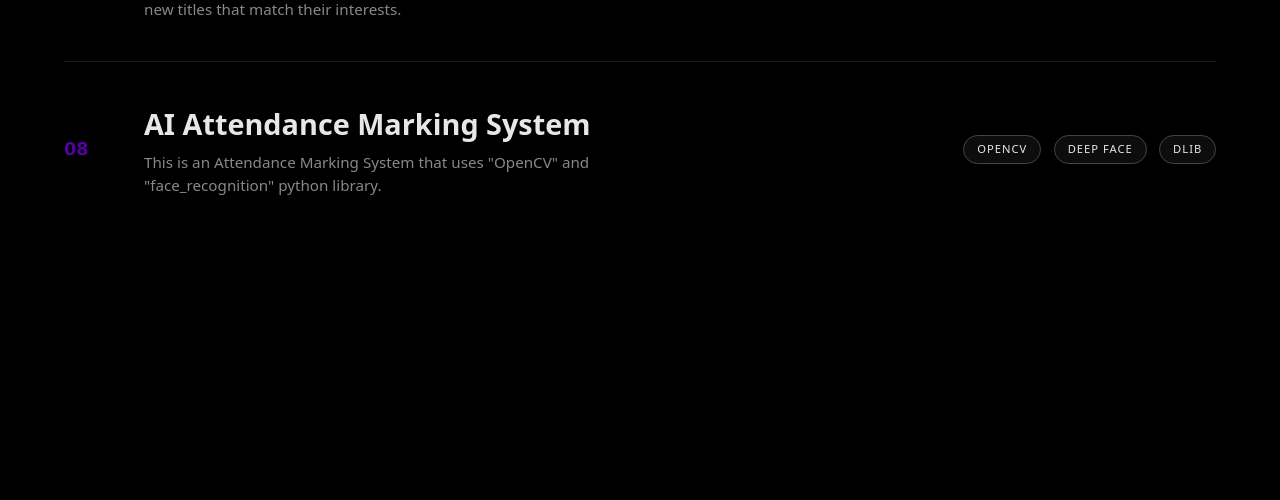
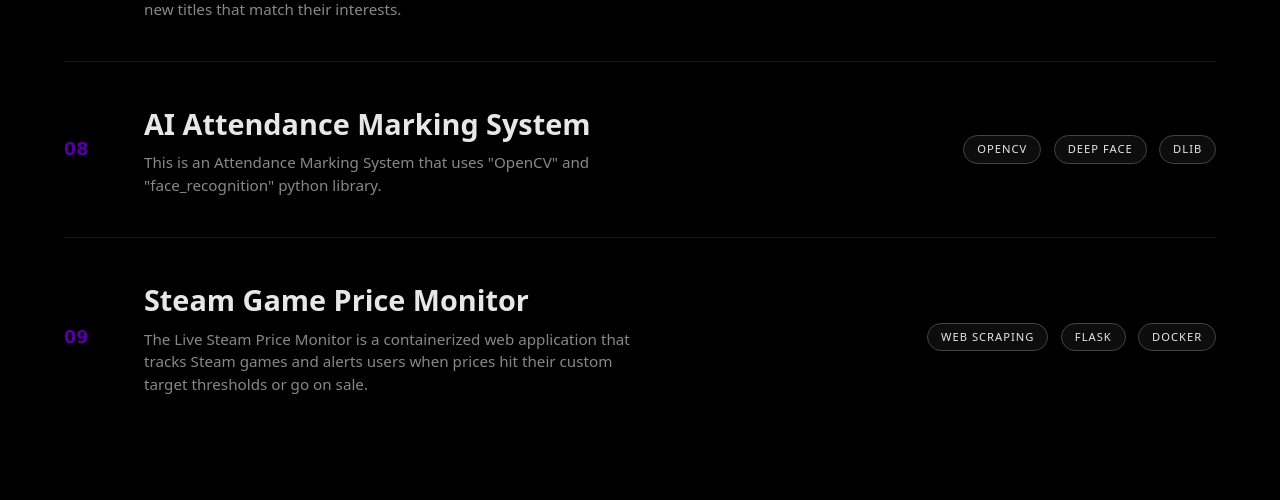
Before and after one commit to themehmi/PortFolio, a Flask app: page /projects in a window 1280 px wide. Shown: the part 1662-2162 px from the top of the page. Before the commit the page ends 1857 px from the top, so only its background shows below. Run offline with Flask 3, Linux system fonts and the light colour scheme.

Commit message:
Add Steam Game Price Monitor project to HTML template

```diff
--- a/templates/projects.html
+++ b/templates/projects.html
@@ -340,6 +340,19 @@
                     </div>
                 </a>
 
+                <a href="https://huggingface.co/spaces/themehmi/Steam-Game-Price-Monitor" class="project-item">
+                    <div class="item-num">09</div>
+                    <div class="item-title">
+                        <h2>Steam Game Price Monitor</h2>
+                        <p>The Live Steam Price Monitor is a containerized web application that tracks Steam games and alerts users when prices hit their custom target thresholds or go on sale.</p>
+                    </div>
+                    <div class="item-tags">
+                        <span>Web Scraping</span>
+                        <span>Flask</span>
+                        <span>Docker</span>
+                    </div>
+                </a>
+
             </div>
         </main>
     </div>
```
